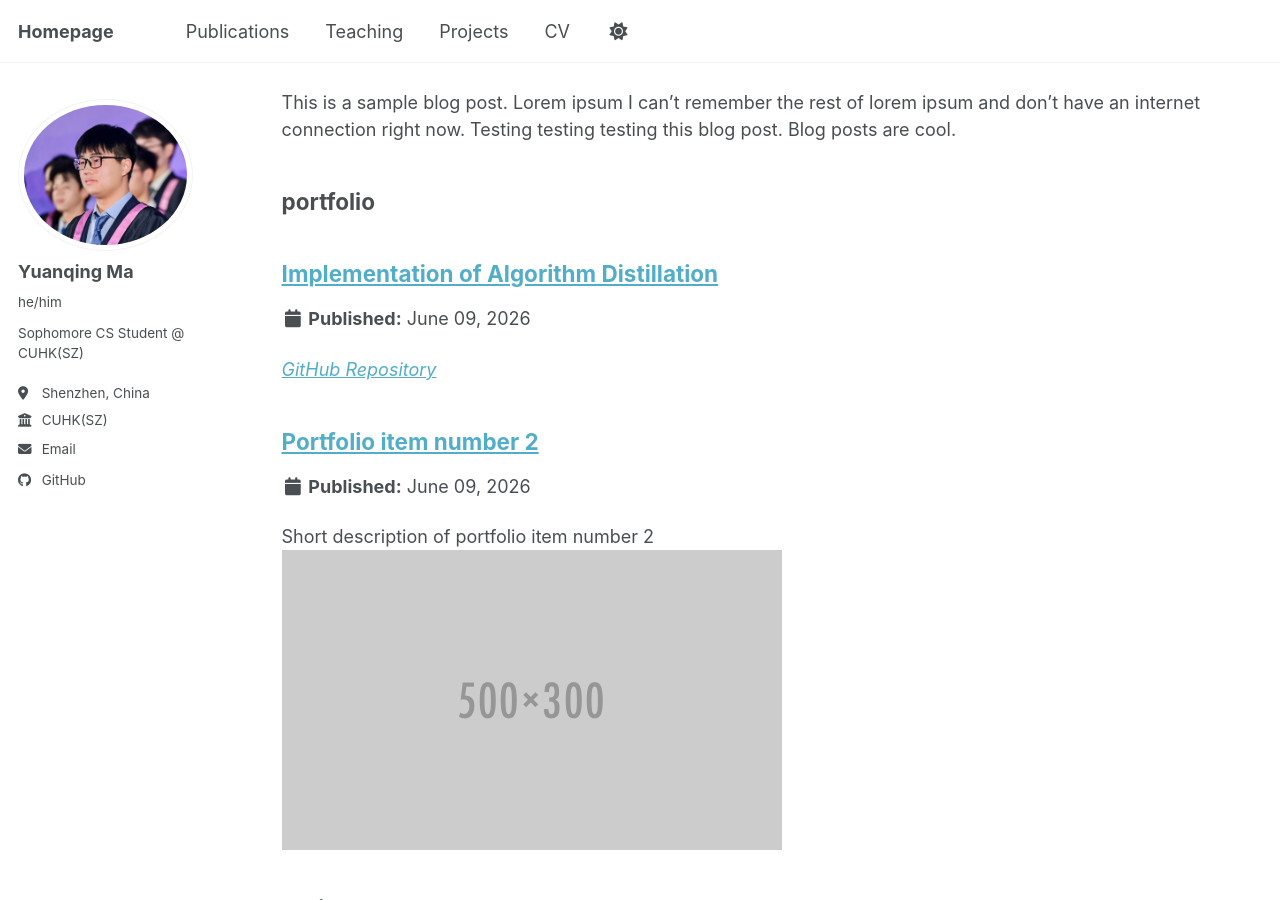
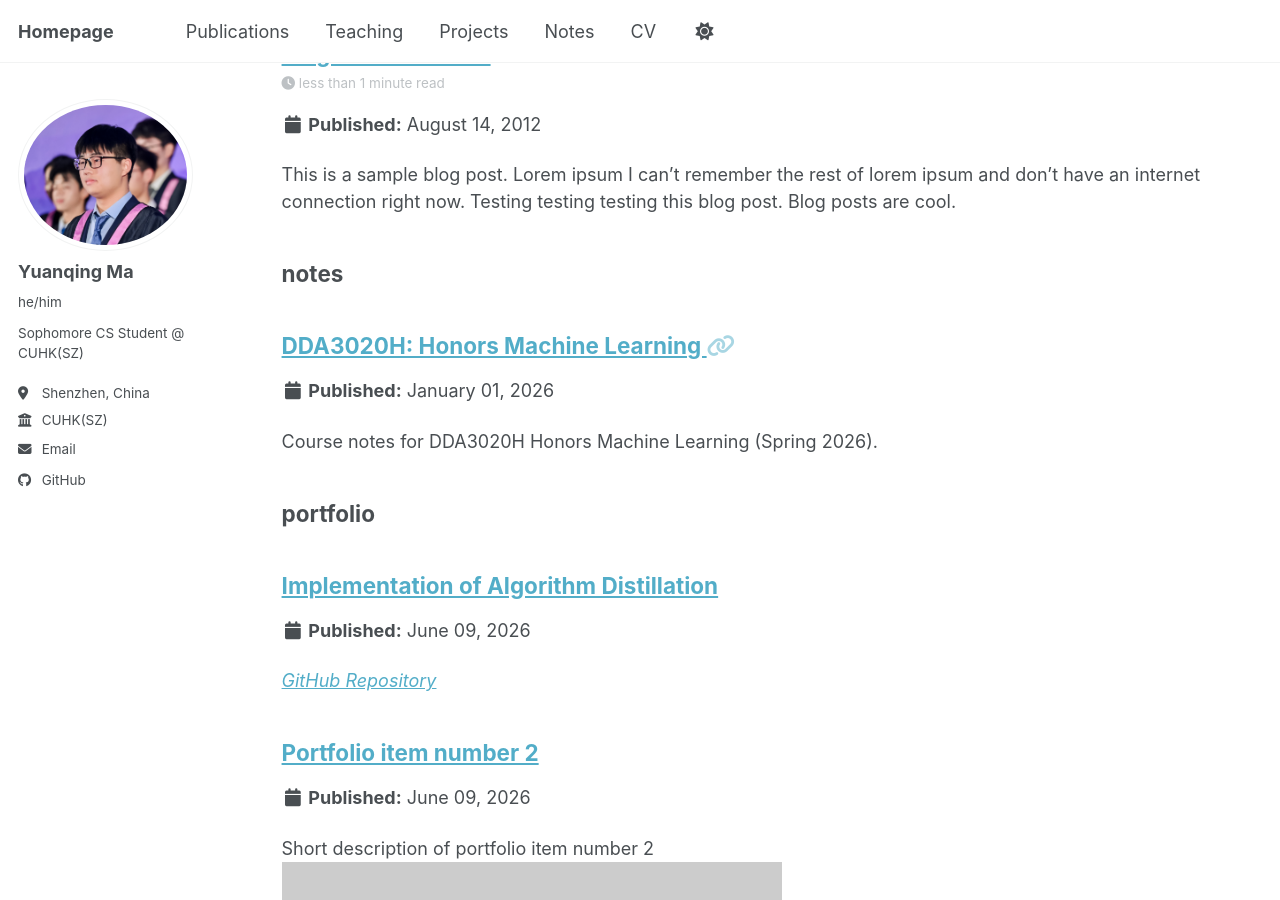
Before and after one commit to tommyma3/tommyma3.github.io, a Jekyll site: the page built from _pages/sitemap.md, in a window 1280 px wide and 900 px high, scrolled down 2786 px. Built offline with Jekyll 4.4.1, drawn with Linux system fonts in a browser that asks for light colours; a script bundle is joined from its source files by our own code; library files that are not in the unit come from our copies.

Commit message:
add notes section

```diff
--- a/_config.yml
+++ b/_config.yml
@@ -236,6 +236,9 @@ collections:
   projects:
     output: true
     permalink: /:collection/:path/
+  notes:
+    output: true
+    permalink: /:collection/:path/
 
 
 # These settings control how pages and collections are included in the site
@@ -289,6 +292,15 @@ defaults:
   - scope:
       path: ""
       type: projects
+    values:
+      layout: single
+      author_profile: true
+      share: true
+      comments: true
+  # _notes
+  - scope:
+      path: ""
+      type: notes
     values:
       layout: single
       author_profile: true
--- a/_data/navigation.yml
+++ b/_data/navigation.yml
@@ -20,6 +20,9 @@ main:
   - title: "Projects"
     url: /projects/
 
+  - title: "Notes"
+    url: /notes/
+
   #- title: "Portfolio"
   #   url: /portfolio/
 
--- /dev/null
+++ b/_notes/dda3020h-honors-ml.md
@@ -0,0 +1,8 @@
+---
+title: "DDA3020H: Honors Machine Learning"
+collection: notes
+date: 2026-01-01
+link: https://tommyma3.github.io/DDA3020H-Honors_Machine_Learning-sp26/
+---
+
+Course notes for DDA3020H Honors Machine Learning (Spring 2026).
```
Also changed, not shown: _pages/cv.md (+6 -0 lines), _pages/notes.html (added, +12 -0 lines).
